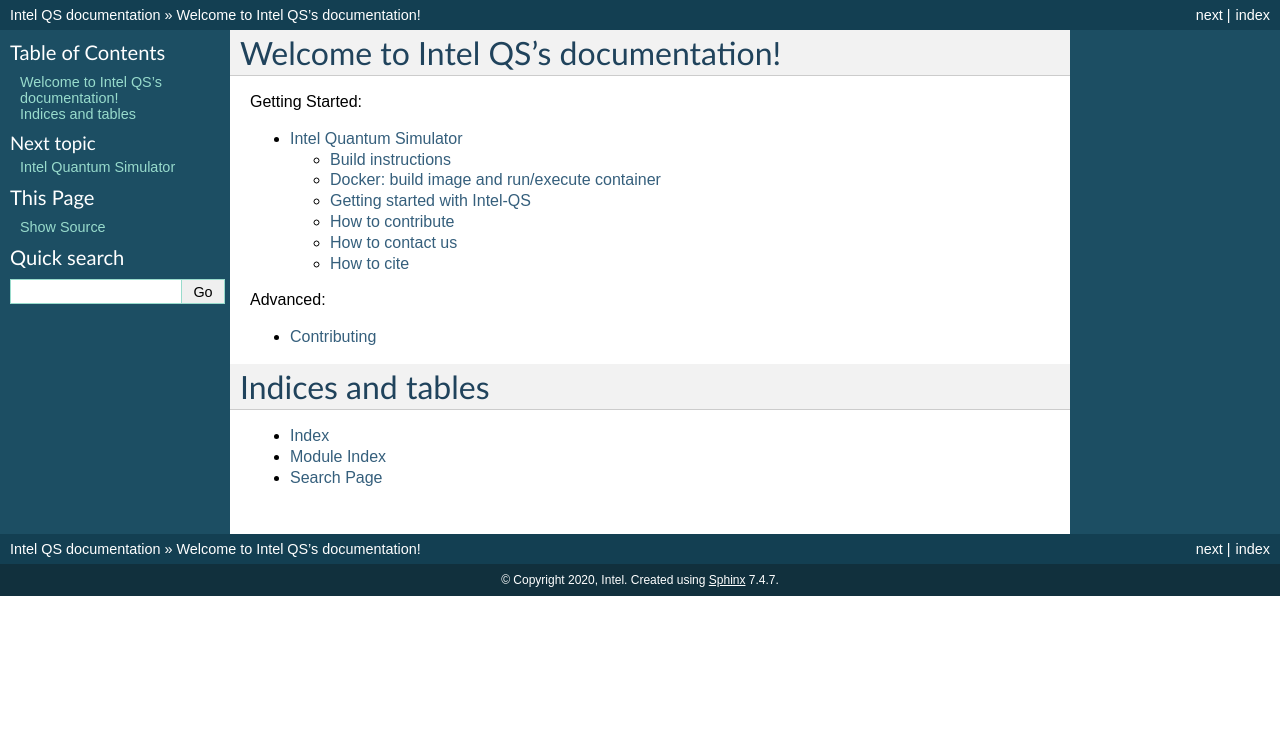
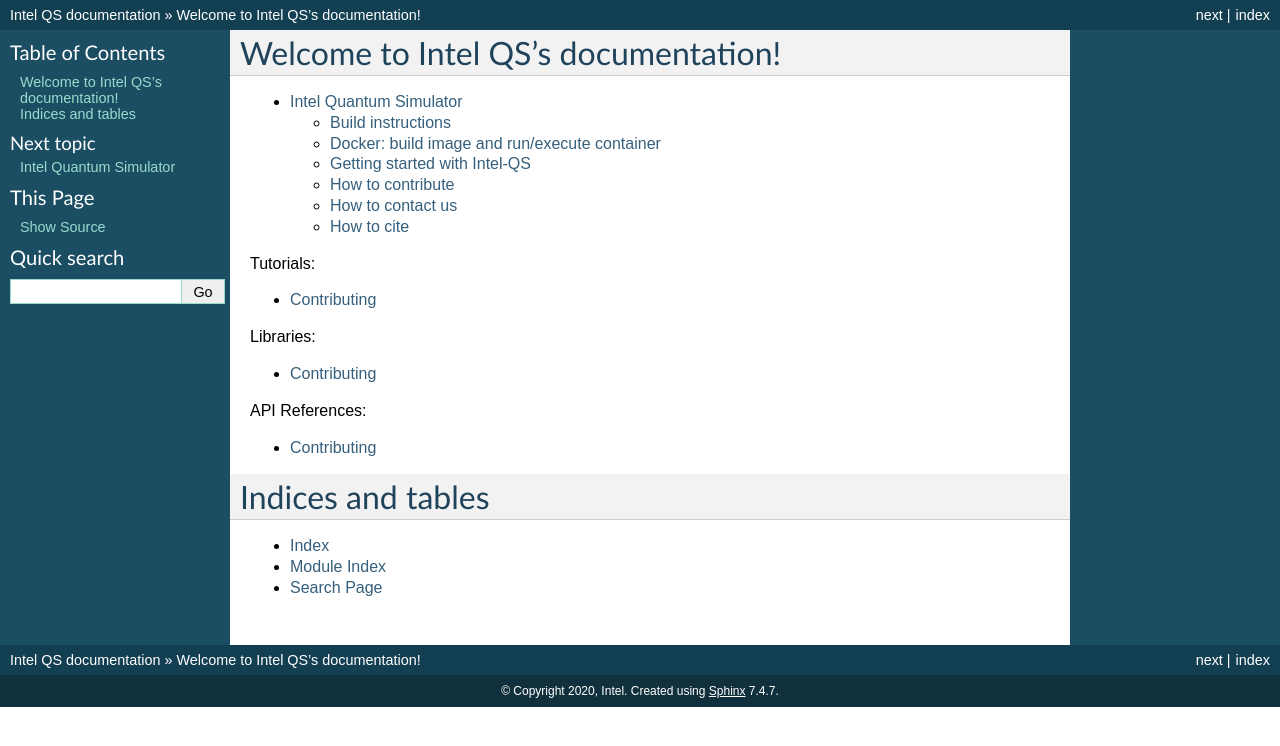
Before and after one commit to intel/intel-qs, a Sphinx documentation site: the page built from docs/source/index.rst, in a window 1280 px wide. Shown: the top 746 px of the page. Built offline with Sphinx 7.4.7, drawn with Linux system fonts in a browser that asks for light colours.

Commit message:
Restructuring the project
Signed-off-by: Stanley Phoong <stanley.cheong.kwan.phoong@intel.com>

```diff
--- a/docs/source/index.rst
+++ b/docs/source/index.rst
@@ -8,15 +8,27 @@
 
 .. toctree::
    :maxdepth: 2
-   :caption: Getting Started:
 
    getting-started
 
 .. toctree::
    :maxdepth: 2
-   :caption: Advanced:
+   :caption: Tutorials:
 
    CONTRIBUTING
+
+.. toctree::
+   :maxdepth: 2
+   :caption: Libraries:
+
+   CONTRIBUTING
+
+.. toctree::
+   :maxdepth: 2
+   :caption: API References:
+
+   CONTRIBUTING
+
 
 
 Indices and tables
```
